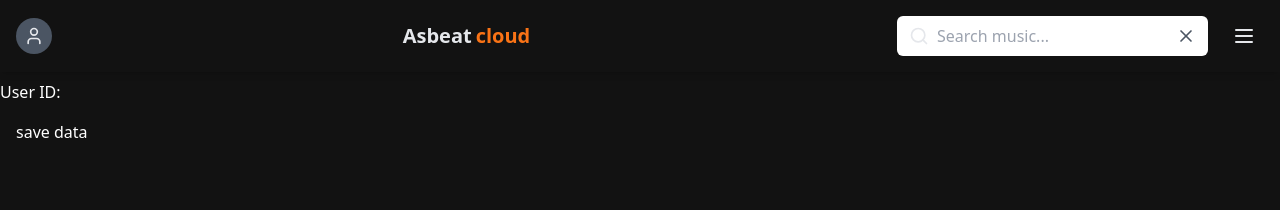
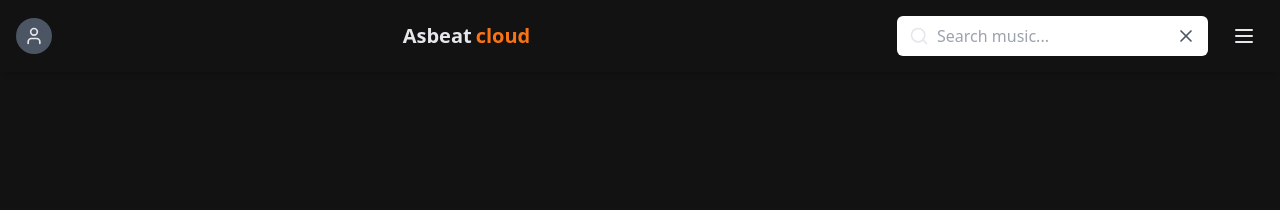
Before and after one commit to Mbboy010/asbeatcloud, a Next.js app: page /beats in a window 1280 px wide. Shown: the top 210 px of the page. Built offline with nearby package versions, Linux system fonts and the light colour scheme; no server answers.

Commit message:
Initial commit

```diff
--- a/src/app/(Instrumental)/beats/page.tsx
+++ b/src/app/(Instrumental)/beats/page.tsx
@@ -1,38 +1,7 @@
-"use client"
+import React from 'react'
 
-import { useEffect, useState } from 'react';
-import { account,storage } from '@/lib/appwrite';
-
-export default function UserIdComponent() {
-  const [userId, setUserId] = useState(null);
-
-  useEffect(() => {
-    account.get()
-      .then((user) => {
-        setUserId(user.$id);
-      })
-      .catch((error) => {
-        console.error('User not authenticated:', error);
-        setUserId(null);
-      });
-  });
-
-
-
-async function deleteFile() {
-  try {
-    await storage.deleteFile("6849a34c0027417cde77", "684ea7a5000ca181e8cf");
-    console.log("✅ File deleted successfully.");
-  } catch (error) {
-    console.error("❌ Error deleting file:", error.message);
-  }
+export default function BeatPage() {
+  return (
+    <div></div>
+  )
 }
-
-
-
-  return ( <div>
-     <p className="mt-20 text-white
-  ">User ID: {userId}</p>
-  <button  className="text-white p-4" onClick={deleteFile}>save data</button>
-  </div>)
-}
```
